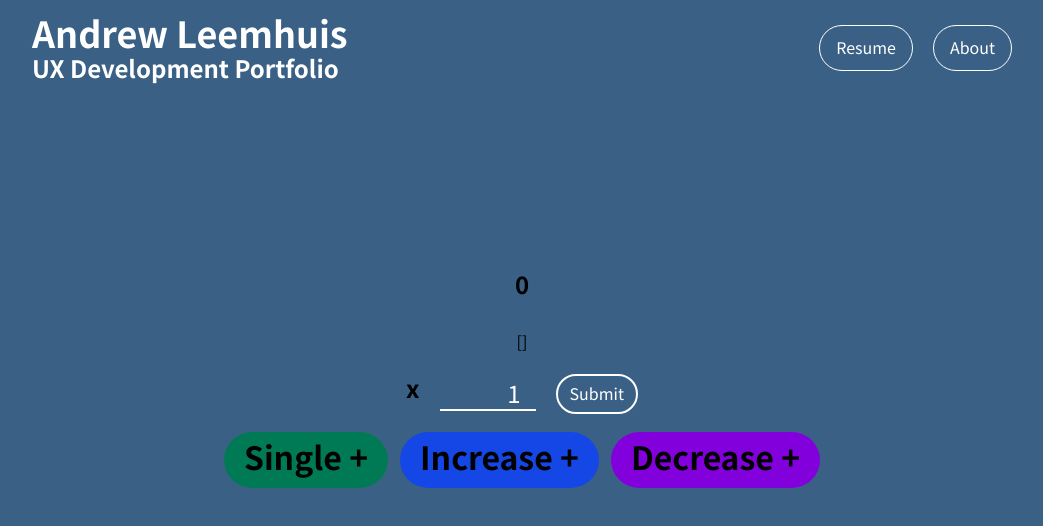
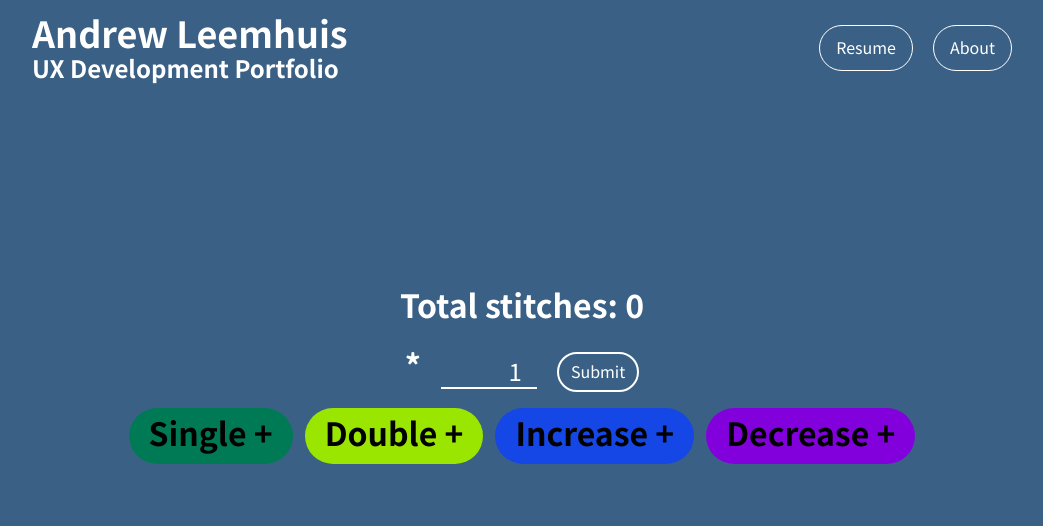
Before and after one commit to tanukilandslide/andrew-leemhuis-portfolio, a Vue app: page /crochet-counter/advanced in a window 1280 px wide. Shown: the top 526 px of the page, without its empty margins (118-1161 px from the left). Built offline with nearby package versions, Linux system fonts and the light colour scheme; what vue3-lottie would draw is missing.

Commit message:
Advanced counter now has double stitches, debug text is gone, and the total stitches has been styled and clarified.

```diff
--- a/src/pages/crochet-counter/CrochetCounterAdvanced.vue
+++ b/src/pages/crochet-counter/CrochetCounterAdvanced.vue
@@ -12,8 +12,8 @@
         class="h-[70vh] w-screen flex flex-col gap-3 justify-center items-center"
       >
         <!-- New Crochet Counter -->
-        <h2>{{ sumOfStitches }}</h2>
-        {{ stitches }}
+        <h1 class="text-white">Total stitches: {{ sumOfStitches }}</h1>
+        <!-- {{ stitches }} -->
         <div class="flex flex-wrap gap-5">
           <div v-for="stitch in stitches">
             <div class="flex" v-if="stitch.stitch === 'single'">
@@ -27,6 +27,26 @@
                 class="bg-emerald-700 px-5 py-2 object-center rounded-r-full cursor-pointer w-fit text-white flex"
               >
                 <h3>single</h3>
+                <input
+                  type="number"
+                  id="goal"
+                  class="border-b-2 border-white text-2xl text-white text-right w-24"
+                  v-model="stitch.number"
+                />
+              </div>
+            </div>
+
+            <div class="flex" v-if="stitch.stitch === 'double'">
+              <div
+                class="bg-red-600 px-5 py-2 object-center rounded-l-full cursor-pointer w-fit text-white flex"
+                @click="deleteStichType(stitch.id)"
+              >
+                X
+              </div>
+              <div
+                class="bg-lime-400 px-5 py-2 object-center rounded-r-full cursor-pointer w-fit text-white flex"
+              >
+                <h3>double</h3>
                 <input
                   type="number"
                   id="goal"
@@ -78,7 +98,7 @@
           </div>
 
           <form action="" class="flex gap-5 items-center w-fit" @submit.prevent="setStitchGoal()">
-            <h2>x</h2>
+            <h1 class="text-white">*</h1>
             <input
               type="number"
               id="goal"
@@ -99,6 +119,12 @@
             @click="addStitchType('single')"
           >
             <h1>Single +</h1>
+          </div>
+          <div
+            class="bg-lime-400 px-5 pt-2 rounded-full cursor-pointer"
+            @click="addStitchType('double')"
+          >
+            <h1>Double +</h1>
           </div>
           <div
             class="bg-blue-700 px-5 pt-2 rounded-full cursor-pointer"
@@ -129,6 +155,18 @@
                 "
               >
                 <h3>single</h3>
+              </div>
+            </div>
+
+            <div class="flex" v-if="stitch.stitch === 'double'">
+              <div
+                :class="
+                  stitch.selected
+                    ? 'bg-lime-400 px-5 pt-2 object-center rounded-full cursor-pointer w-fit text-white flex'
+                    : ' border-lime-700 border-2 px-5 pt-2 object-center rounded-full cursor-pointer w-fit text-white flex'
+                "
+              >
+                <h3>double</h3>
               </div>
             </div>
 
@@ -170,9 +208,9 @@
           class="h-[70vh] w-screen flex flex-col justify-center items-center"
           @click="addStitch()"
         >
-          <div>
+          <!-- <div>
             {{ stitchRhythm }}
-          </div>
+          </div> -->
 
           <h2 class="text-8xl text-white">{{ stitchCounter }} / {{ sumOfStitches }}</h2>
         </div>
```
